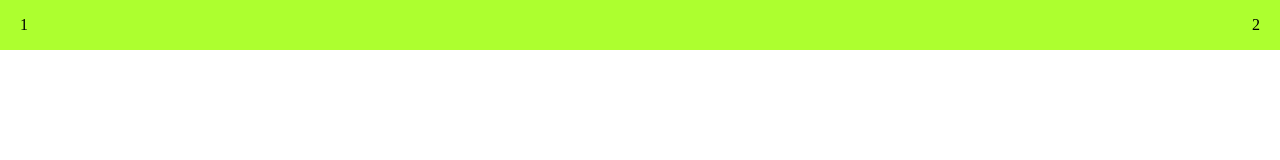
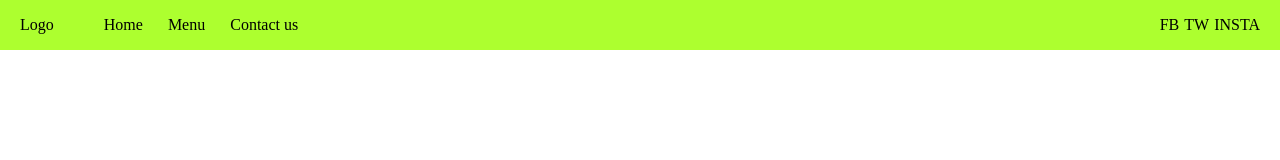
Before and after one commit to mateusznurzynski/odin-restaurant-page, a website built with webpack: page dist/index.html in a window 1280 px wide. Built offline with Linux system fonts and the light colour scheme.

Commit message:
Create nav items placeholders

```diff
--- a/src/style.css
+++ b/src/style.css
@@ -10,6 +10,7 @@ html {
 }
 :root {
 	--font-color: black;
+	--placeholder-color: greenyellow;
 }
 
 #content {
@@ -25,7 +26,7 @@ a {
 
 nav {
 	height: 50px;
-	background-color: greenyellow;
+	background-color: var(--placeholder-color);
 	display: flex;
 	justify-content: space-between;
 	align-items: center;
@@ -35,4 +36,18 @@ nav {
 
 .nav-item {
 	padding: 20px;
+	display: flex;
+	justify-content: center;
+	align-items: center;
+	gap: 50px;
 }
+
+.tabs {
+	display: flex;
+	gap: 25px;
+}
+
+.icons {
+	display: flex;
+	gap: 5px;
+}
```
Also changed, not shown: dist/index.html, dist/main.js.
